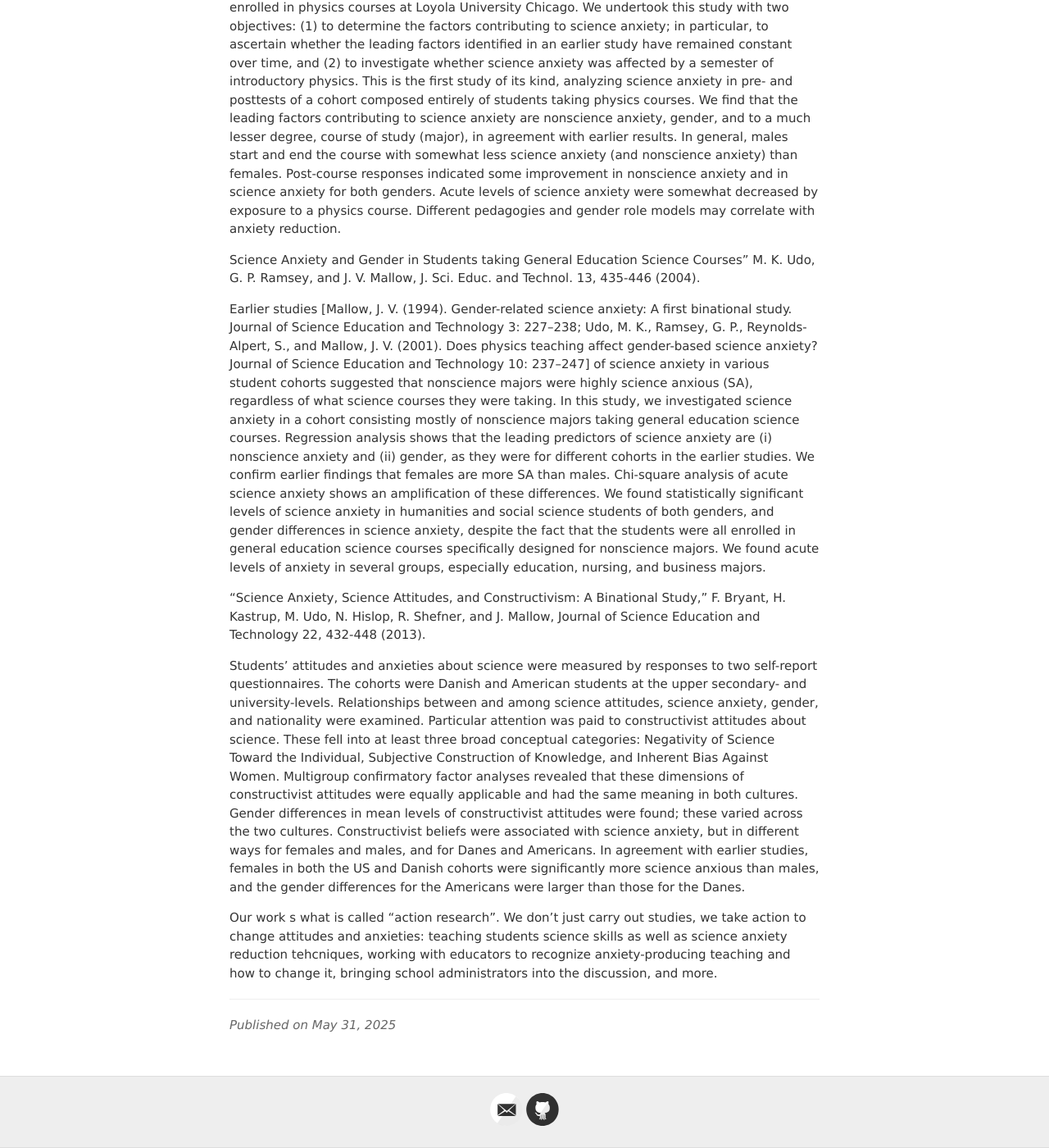
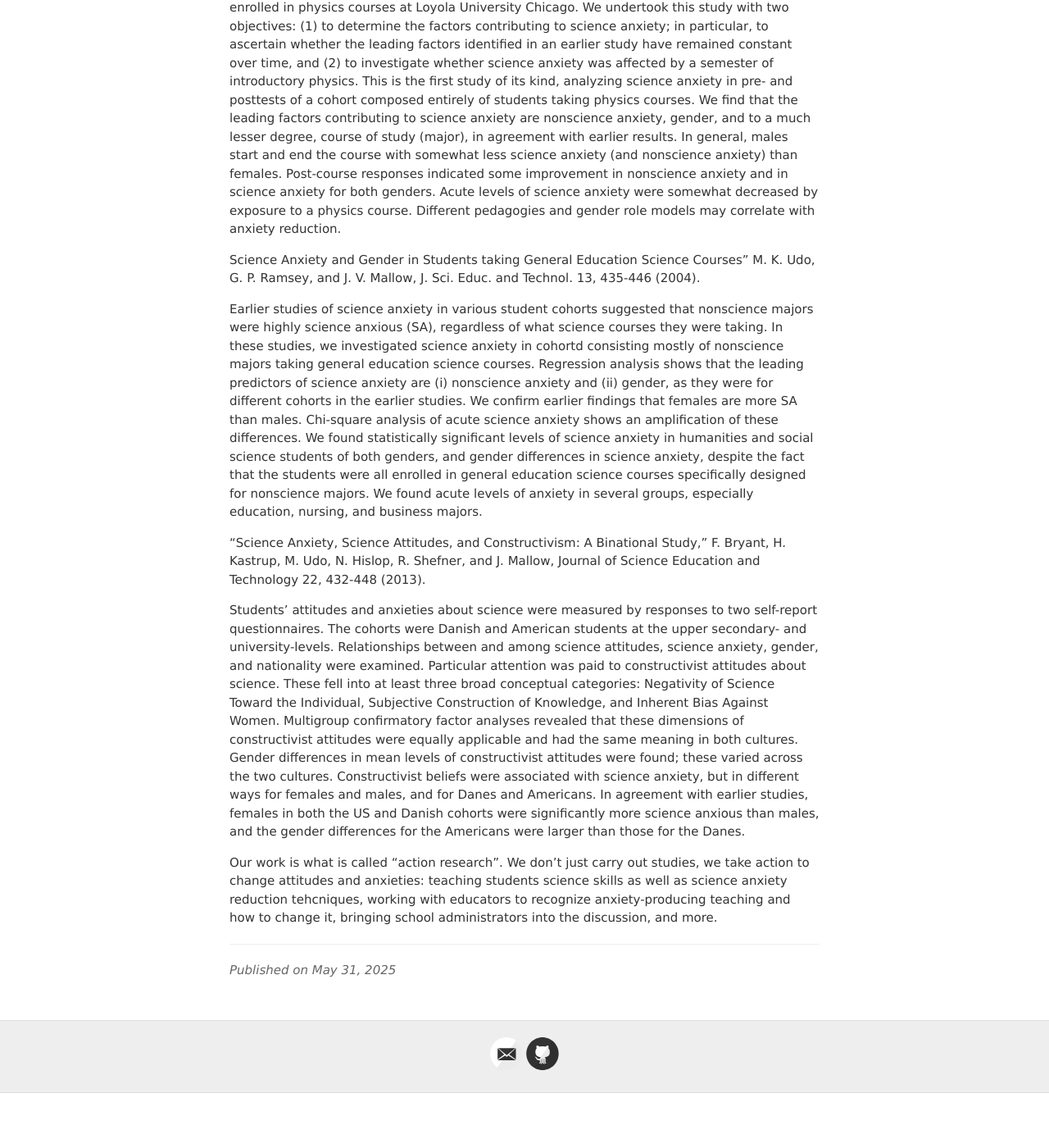
Before and after one commit to jvmallow/jvmallow.github.io, a Jekyll site: the page built from _posts/2025-05-31-Science_Anxiety.md, in a window 1280 px wide and 1400 px high, scrolled down 7003 px. Shown: the whole window at 82% size. Built offline with Jekyll 4.4.1, drawn with Linux system fonts in a browser that asks for light colours; a script that is not in the unit is left out; after the commit the page ends 8336 px from its top, so only the background shows below that; some of the changed text lies outside the part shown.

Commit message:
Update 2025-05-31-Science_Anxiety.md

```diff
--- a/_posts/2025-05-31-Science_Anxiety.md
+++ b/_posts/2025-05-31-Science_Anxiety.md
@@ -242,11 +242,11 @@ We present the results of a study designed to measure the level of science anxie
 
 Science Anxiety and Gender in Students taking General Education Science Courses” M. K. Udo, G. P. Ramsey, and J. V. Mallow, J. Sci. Educ. and Technol. 13, 435-446 (2004).
 
-Earlier studies [Mallow, J. V. (1994). Gender-related science anxiety: A first binational study. Journal of Science Education and Technology 3: 227–238; Udo, M. K., Ramsey, G. P., Reynolds-Alpert, S., and Mallow, J. V. (2001). Does physics teaching affect gender-based science anxiety? Journal of Science Education and Technology 10: 237–247] of science anxiety in various student cohorts suggested that nonscience majors were highly science anxious (SA), regardless of what science courses they were taking. In this study, we investigated science anxiety in a cohort consisting mostly of nonscience majors taking general education science courses. Regression analysis shows that the leading predictors of science anxiety are (i) nonscience anxiety and (ii) gender, as they were for different cohorts in the earlier studies. We confirm earlier findings that females are more SA than males. Chi-square analysis of acute science anxiety shows an amplification of these differences. We found statistically significant levels of science anxiety in humanities and social science students of both genders, and gender differences in science anxiety, despite the fact that the students were all enrolled in general education science courses specifically designed for nonscience majors. We found acute levels of anxiety in several groups, especially education, nursing, and business majors.
+Earlier studies of science anxiety in various student cohorts suggested that nonscience majors were highly science anxious (SA), regardless of what science courses they were taking. In these studies, we investigated science anxiety in cohortd consisting mostly of nonscience majors taking general education science courses. Regression analysis shows that the leading predictors of science anxiety are (i) nonscience anxiety and (ii) gender, as they were for different cohorts in the earlier studies. We confirm earlier findings that females are more SA than males. Chi-square analysis of acute science anxiety shows an amplification of these differences. We found statistically significant levels of science anxiety in humanities and social science students of both genders, and gender differences in science anxiety, despite the fact that the students were all enrolled in general education science courses specifically designed for nonscience majors. We found acute levels of anxiety in several groups, especially education, nursing, and business majors.
 
 
 “Science Anxiety, Science Attitudes, and Constructivism: A Binational Study,” F. Bryant, H. Kastrup, M. Udo, N. Hislop, R. Shefner, and J. Mallow, Journal of Science Education and Technology 22, 432-448 (2013).
 
 Students’ attitudes and anxieties about science were measured by responses to two self-report questionnaires. The cohorts were Danish and American students at the upper secondary- and university-levels. Relationships between and among science attitudes, science anxiety, gender, and nationality were examined. Particular attention was paid to constructivist attitudes about science. These fell into at least three broad conceptual categories: Negativity of Science Toward the Individual, Subjective Construction of Knowledge, and Inherent Bias Against Women. Multigroup confirmatory factor analyses revealed that these dimensions of constructivist attitudes were equally applicable and had the same meaning in both cultures. Gender differences in mean levels of constructivist attitudes were found; these varied across the two cultures. Constructivist beliefs were associated with science anxiety, but in different ways for females and males, and for Danes and Americans. In agreement with earlier studies, females in both the US and Danish cohorts were significantly more science anxious than males, and the gender differences for the Americans were larger than those for the Danes.
 
-Our work s what is called "action research". We don't just carry out studies, we take action to change attitudes and anxieties: teaching students science skills as well as science anxiety reduction tehcniques, working with educators to recognize anxiety-producing teaching and how to change it, bringing school administrators into the discussion, and more.
+Our work is what is called "action research". We don't just carry out studies, we take action to change attitudes and anxieties: teaching students science skills as well as science anxiety reduction tehcniques, working with educators to recognize anxiety-producing teaching and how to change it, bringing school administrators into the discussion, and more.
```
Also changed, not shown: other parts of _posts/2025-05-31-Science_Anxiety.md (+1 -1 lines).
